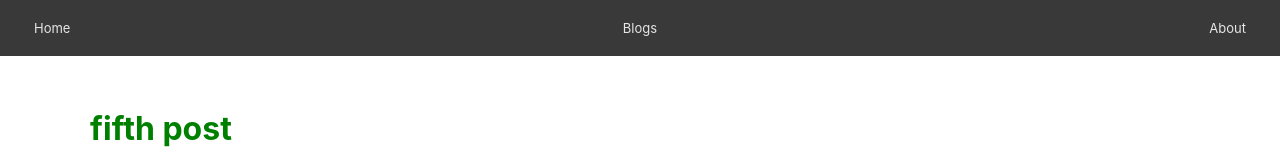
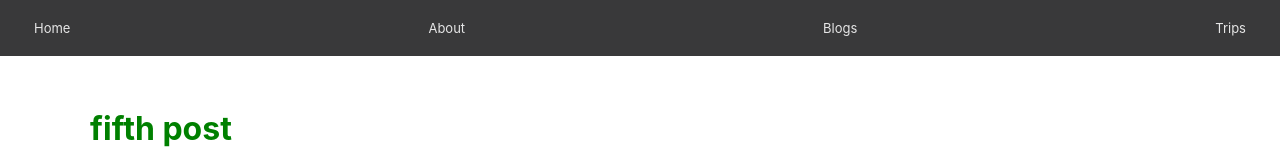
Before and after one commit to tesshuang/learn-next-app, a Next.js app: page /blog/fifth in a window 1280 px wide. Shown: the top 160 px of the page. Built offline with nearby package versions, Linux system fonts and the light colour scheme.

Commit message:
Added a trip page and updated nav comp

```diff
--- a/components/nav.js
+++ b/components/nav.js
@@ -10,15 +10,20 @@ const Nav = () => (
         </Link>
       </li>
       <li>
-        <Link href="/blogs">
-          <a>Blogs </a>
-        </Link>
-      </li>
-      <li>
         <Link href="/about">
           <a>About</a>
         </Link>
       </li>
+      <li>
+      <Link href="/blogs">
+        <a>Blogs</a>
+      </Link>
+      </li>
+      <li>
+      <Link href="/trips">
+        <a>Trips</a>
+      </Link>
+    </li>
     </ul>
 
     <style jsx>{`
```
Also changed, not shown: pages/trips.js (added, +14 -0 lines).
